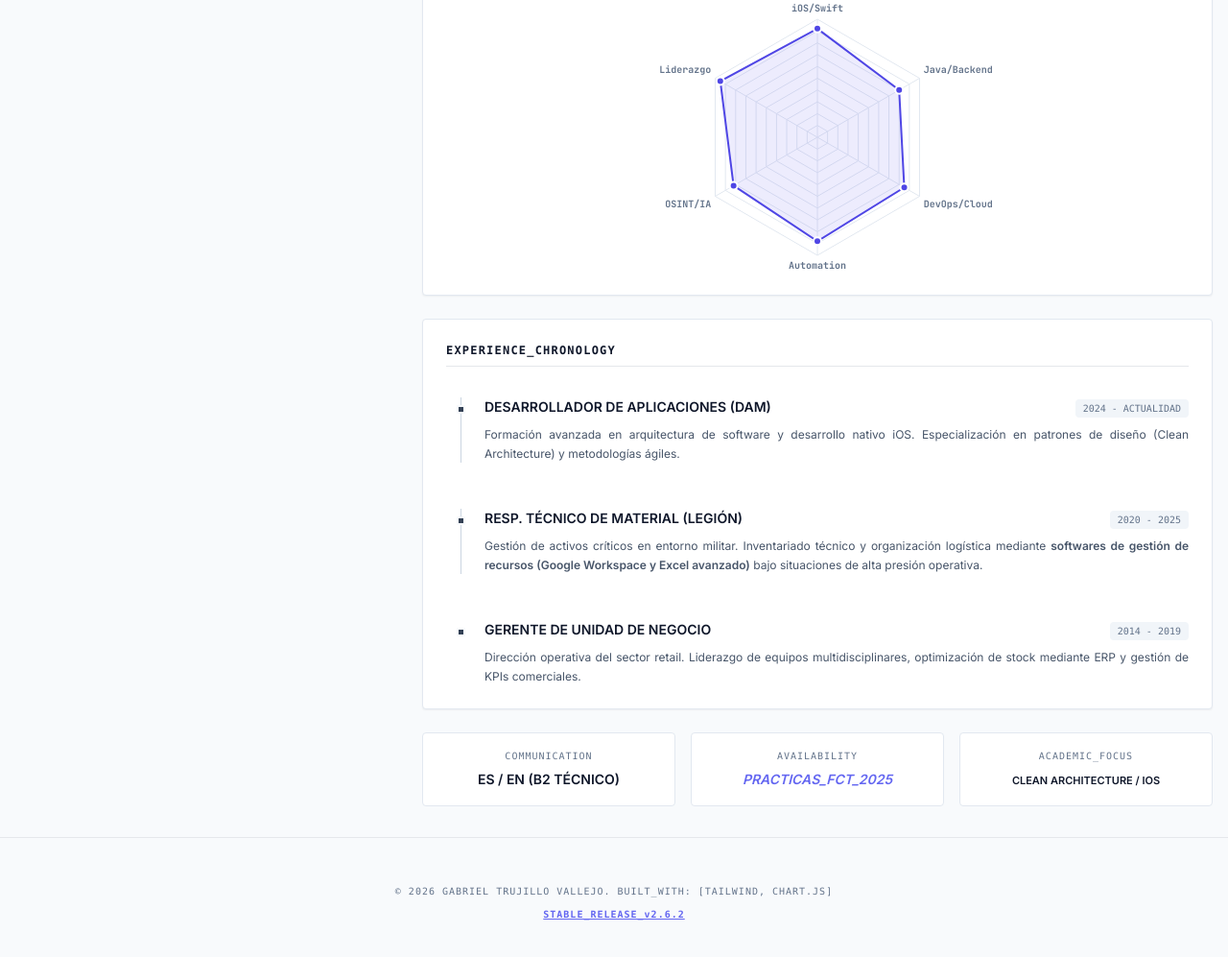
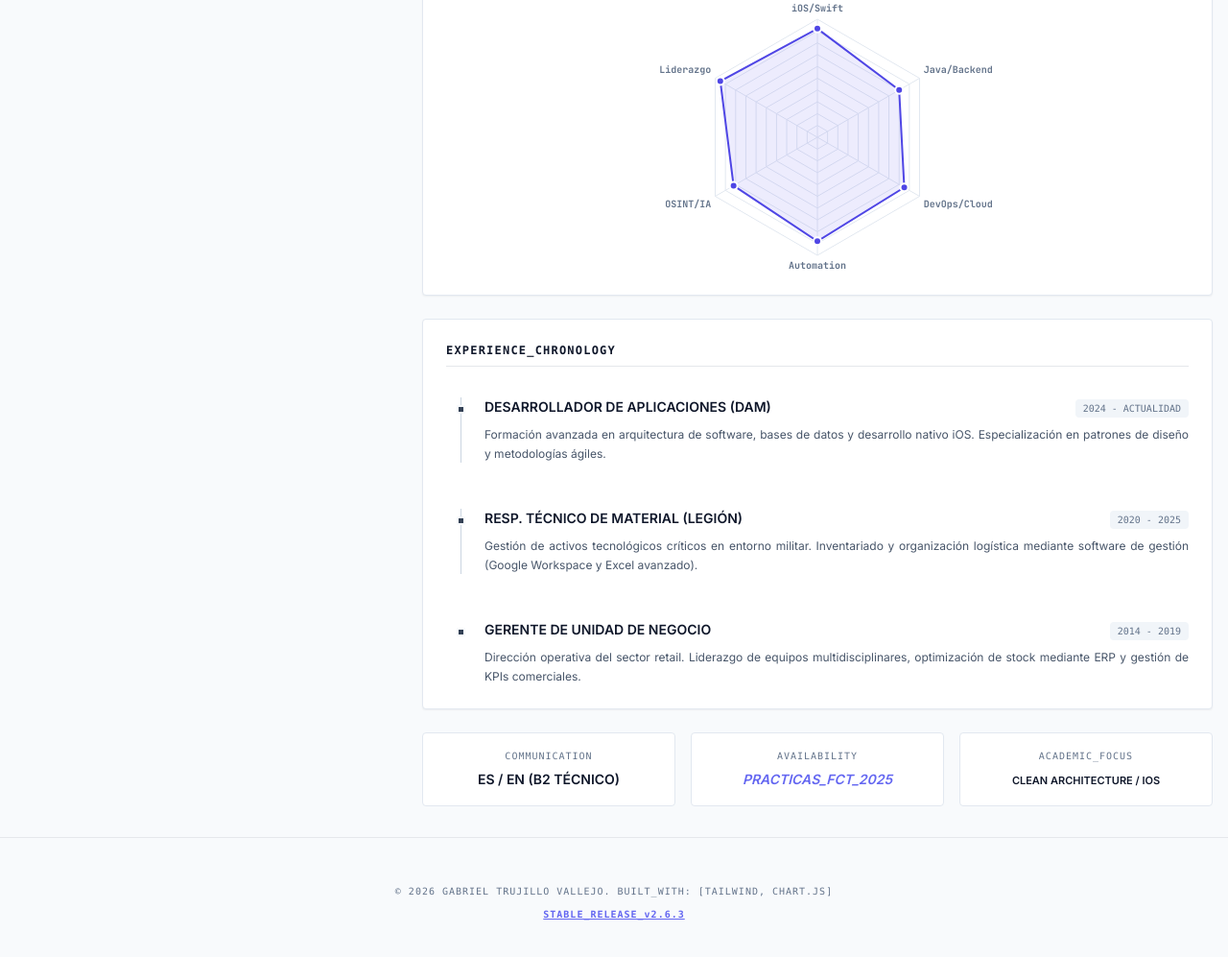
Before and after one commit to gtrujillovdev-cyber/InteractiveCV, a plain HTML site: page index.html in a window 1280 px wide. Shown: the part 893-1890 px from the top of the page at 96% size. Drawn offline with nearby package versions, Linux system fonts and the light colour scheme.

```diff
--- a/index.html
+++ b/index.html
@@ -147,7 +147,7 @@
                 </button>
             </div>
             <div class="hidden md:block tracking-widest uppercase">Gabriel Trujillo Vallejo // Fintech Engineering</div>
-            <div>BUILD_ID: 2.6.2</div>
+            <div>BUILD_ID: 2.6.3</div>
         </div>
     </div>
 
@@ -187,7 +187,8 @@
                 <div class="tech-card p-6 bg-slate-100/50 dark:bg-slate-900/50 flex flex-col items-center">
                     <div
                         class="w-40 h-40 rounded-full border-4 border-white dark:border-slate-800 overflow-hidden shadow-2xl mb-6">
-                        <img src="IMG_0055.jpg" alt="Gabriel Trujillo" class="w-full h-full object-cover"
+                        <!-- Actualizado a CVFOTO1.jpg para consistencia con el archivo subido -->
+                        <img src="CVFOTO1.jpg" alt="Gabriel Trujillo" class="w-full h-full object-cover"
                             onerror="this.src='https://via.placeholder.com/160?text=GT'">
                     </div>
                     <h3
@@ -329,8 +330,8 @@
                                     - ACTUALIDAD</span>
                             </div>
                             <p class="text-xs text-slate-600 dark:text-slate-400 leading-relaxed text-justify">
-                                Formación avanzada en arquitectura de software y desarrollo nativo iOS. Especialización
-                                en patrones de diseño (Clean Architecture) y metodologías ágiles.
+                                Formación avanzada en arquitectura de software, bases de datos y desarrollo nativo iOS.
+                                Especialización en patrones de diseño y metodologías ágiles.
                             </p>
                         </div>
 
@@ -344,9 +345,8 @@
                                     - 2025</span>
                             </div>
                             <p class="text-xs text-slate-600 dark:text-slate-400 leading-relaxed text-justify">
-                                Gestión de activos críticos en entorno militar. Inventariado técnico y organización
-                                logística mediante <strong>softwares de gestión de recursos (Google Workspace y Excel
-                                    avanzado)</strong> bajo situaciones de alta presión operativa.
+                                Gestión de activos tecnológicos críticos en entorno militar. Inventariado y organización
+                                logística mediante software de gestión (Google Workspace y Excel avanzado).
                             </p>
                         </div>
 
@@ -393,7 +393,7 @@
         <p class="text-[10px] font-mono text-slate-500 tracking-widest text-center px-4 leading-relaxed">
             © 2026 GABRIEL TRUJILLO VALLEJO. BUILT_WITH: [TAILWIND, CHART.JS] <br>
             <a href="https://gtrujillovdev-cyber.github.io/InteractiveCV/"
-                class="text-indigo-500 hover:text-indigo-400 transition underline mt-2 block font-bold">STABLE_RELEASE_v2.6.2</a>
+                class="text-indigo-500 hover:text-indigo-400 transition underline mt-2 block font-bold">STABLE_RELEASE_v2.6.3</a>
         </p>
     </footer>
 
```
Also changed, not shown: IMG_0055.jpg (deleted), 4 other files.
